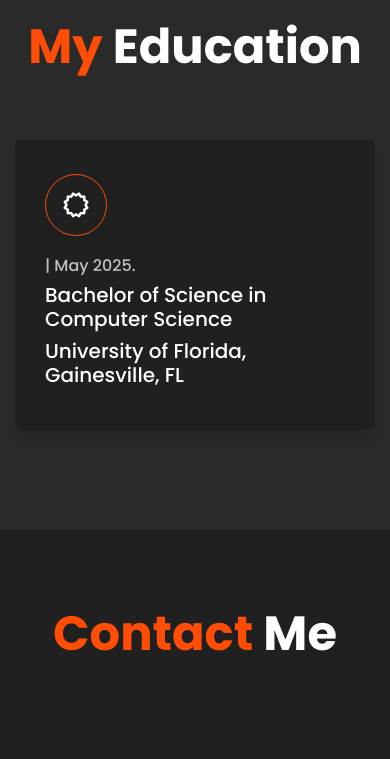
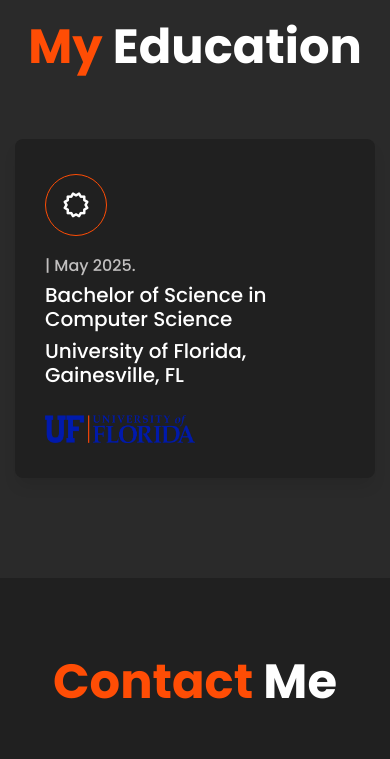
Before and after one commit to sukurali/abbas63, a plain HTML site: page index.html in a window 390 px wide. Shown: the part 3960-4719 px from the top of the page. Drawn offline with nearby package versions, Linux system fonts and the light colour scheme.

Commit message:
Add files via upload

```diff
--- a/css/responsive.css
+++ b/css/responsive.css
@@ -33,6 +33,15 @@
         padding-top:50px;
         padding-left:10px;
     }
+    .side_pic_cont{
+        flex-direction: column;
+        align-items: flex-start;
+
+      }
+      .University_pic{
+        padding-top:20px;
+        width: 50%;
+      }
     .home-text h1{
         font-size: 3.2rem;
         font-weight: 700;
--- a/css/style.css
+++ b/css/style.css
@@ -422,16 +422,10 @@ button.btn.btn-primary {
 	color: var(--text-color);
  }
  .education_content {
-	padding: 35px 30px;
-	border-radius: 8px;
-	background: var(--second-bg-color);
-	margin:20px 0px;
-	box-shadow: 0px 10px 15px -3px rgba(0,0,0,0.1);
-	cursor: pointer;
-	transition: all .45s ease;
+
 
  }
- .education_content:hover {
+ .side_pic_cont:hover {
 	 transform: translateY(-8px);
  }
  .education_content i{
@@ -444,6 +438,21 @@ button.btn.btn-primary {
  .education_content a{
 	color:var(--text-color);
 	text-decoration: none;
+ }
+ .side_pic_cont{
+   display: flex;
+   align-items: center;
+   justify-content: space-around;
+   padding: 35px 30px;
+	border-radius: 8px;
+	background: var(--second-bg-color);
+	margin:20px 0px;
+	box-shadow: 0px 10px 15px -3px rgba(0,0,0,0.1);
+	cursor: pointer;
+	transition: all .45s ease;
+ }
+ .University_pic{
+   width: 30%;
  }
 
 
--- a/index.html
+++ b/index.html
@@ -205,11 +205,16 @@
             <h2 class="pb-5"><span>My</span> Education</h2>
         </div>
         <div class="container">
-                    <div class="wow fadeInUpBig education_content">
-                        <i class='bx bx-certification'></i>
-                        <div class="date"> <h6> | May 2025.</h6></div>
-                       <h5>Bachelor of Science in Computer Science</h5>
-                       <h5>University of Florida, Gainesville, FL</h5>
+                    <div class="side_pic_cont d-flex">
+                        <div class="wow fadeInUpBig education_content">
+                            <i class='bx bx-certification'></i>
+                            <div class="date"> <h6> | May 2025.</h6></div>
+                           <h5>Bachelor of Science in Computer Science</h5>
+                           <h5>University of Florida, Gainesville, FL</h5>
+                        </div>
+                        <div class="University_pic">
+                            <img class="img-fluid" src="images/ezgif.com-gif-maker.png" alt="">
+                        </div>
 
                     </div>
                 </div>
```
Also changed, not shown: images/ezgif.com-gif-maker.png (added).
